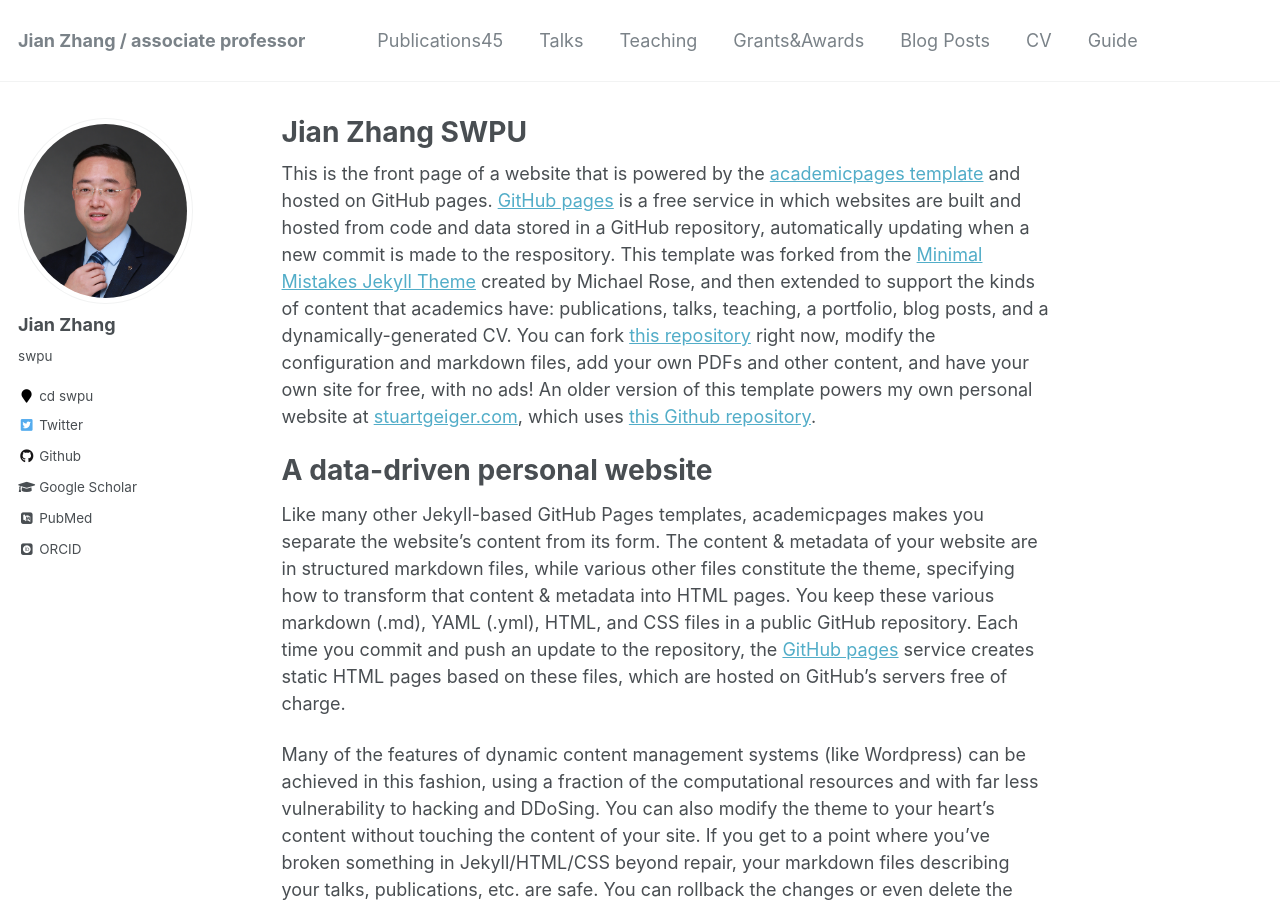
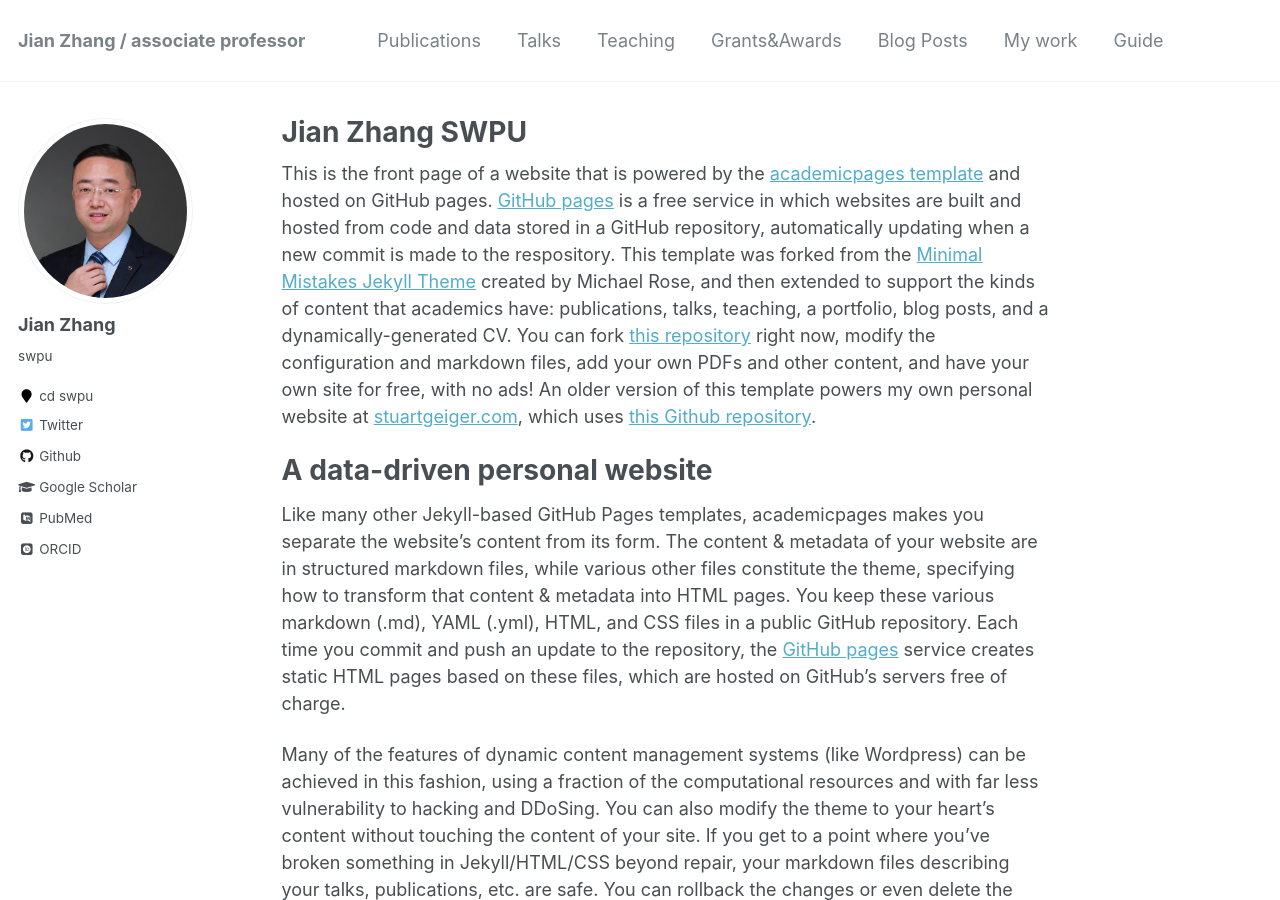
Before and after one commit to zhangjian405/zhangjian405.github.io, a Jekyll site: the page built from _pages/about.md, in a window 1280 px wide and 900 px high. Built offline with Jekyll 4.4.1, drawn with Linux system fonts in a browser that asks for light colours; some web fonts are replaced.

Commit message:
Update navigation.yml

```diff
--- a/_data/navigation.yml
+++ b/_data/navigation.yml
@@ -1,6 +1,6 @@
 # main links links
 main:
-  - title: "Publications45"
+  - title: "Publications"
     url: /publications45/
 
   - title: "Talks"
@@ -10,13 +10,13 @@ main:
     url: /teaching/
 
   - title: "Grants&Awards"
-    url: /portfolio/
+    url: /Grants&Awards/
 
   - title: "Blog Posts"
     url: /year-archive/
 
-  - title: "CV"
-    url: /cv/
+  - title: "My work"
+    url: /My work/
 
   - title: "Guide"
     url: /markdown/
```
